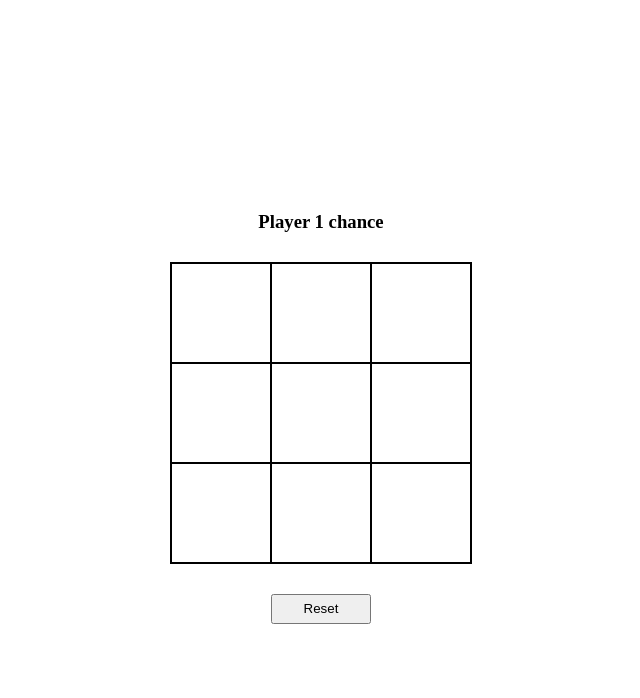
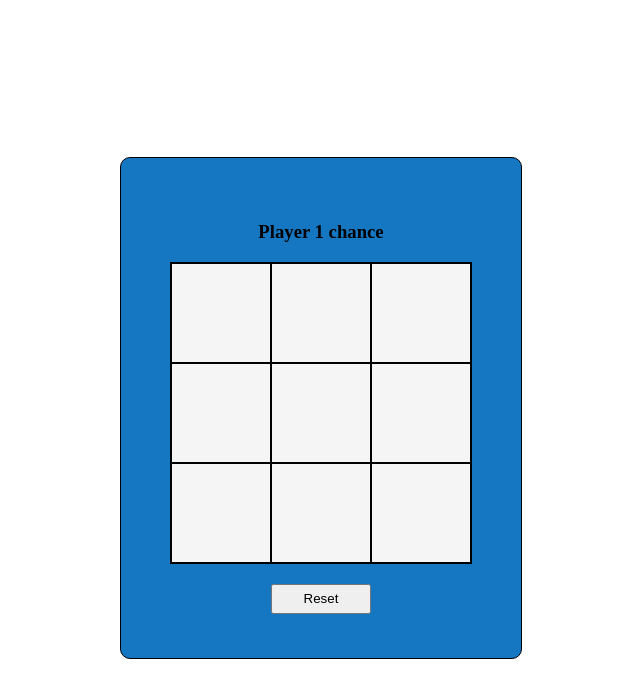
Before and after one commit to usujoy/tic-tac-toe, a plain HTML site: page index.html in a window 1280 px wide. Shown: the whole page, without its empty margins (327-967 px from the left). Drawn offline with Linux system fonts and the light colour scheme.

Commit message:
modified the styles

```diff
--- a/game.js
+++ b/game.js
@@ -86,8 +86,8 @@ class Game {
 
 const startGame = () => {
   const game = new Game();
-  const board = document.querySelector(".outerBox");
-  const messageArea = document.querySelector(".messageArea");
+  const board = document.querySelector(".outer-box");
+  const messageArea = document.querySelector(".message-area");
   const button = document.querySelector(".reset");
 
   board.addEventListener("click", () => {
--- a/index.html
+++ b/index.html
@@ -9,8 +9,9 @@
 </head>
 
 <body>
-  <h3 class="messageArea">Player 1 chance</h3>
-  <div class="outerBox">
+  <div class="main-box">
+    <h3 class="message-area">Player 1 chance</h3>
+    <div class="outer-box">
       <div class="box" id="1"></div>
       <div class="box" id="2"></div>
       <div class="box" id="3"></div>
@@ -22,6 +23,7 @@
       <div class="box" id="9"></div>
     </div>
     <button class="reset">Reset</button>
+  </div>
   <script src="./game.js"></script>
 </body>
 
--- a/style.css
+++ b/style.css
@@ -8,7 +8,7 @@ body {
   gap: 10px;
 }
 
-.outerBox {
+.outer-box {
   width: 300px;
   display: flex;
   flex-wrap: wrap;
@@ -20,9 +20,11 @@ body {
   height: 100px;
   border: 1px solid black;
   box-sizing: border-box;
+  font-size: 2rem;
   display: flex;
   justify-content: center;
   align-items: center;
+  background-color: whitesmoke;
 }
 
 .reset {
@@ -30,3 +32,15 @@ body {
   width: 100px;
   margin-top: 20px;
 }
+
+.main-box {
+  height: 500px;
+  width: 400px;
+  display: flex;
+  flex-direction: column;
+  justify-content: center;
+  align-items: center;
+  border-radius: 10px;
+  border: 1px solid black;
+  background-color: #1577c2;
+}
```
Lines whose indentation alone changed are shown as unchanged.
